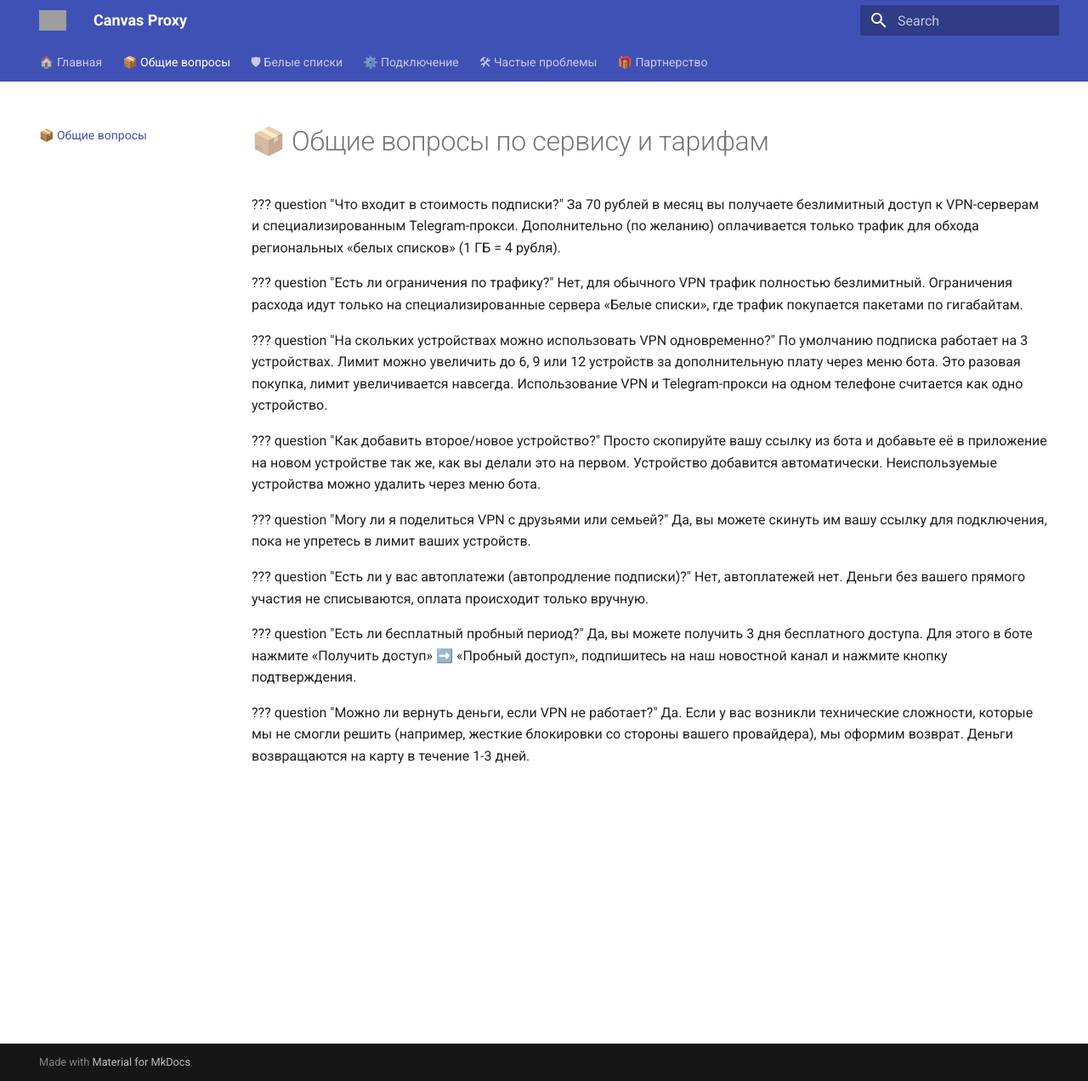
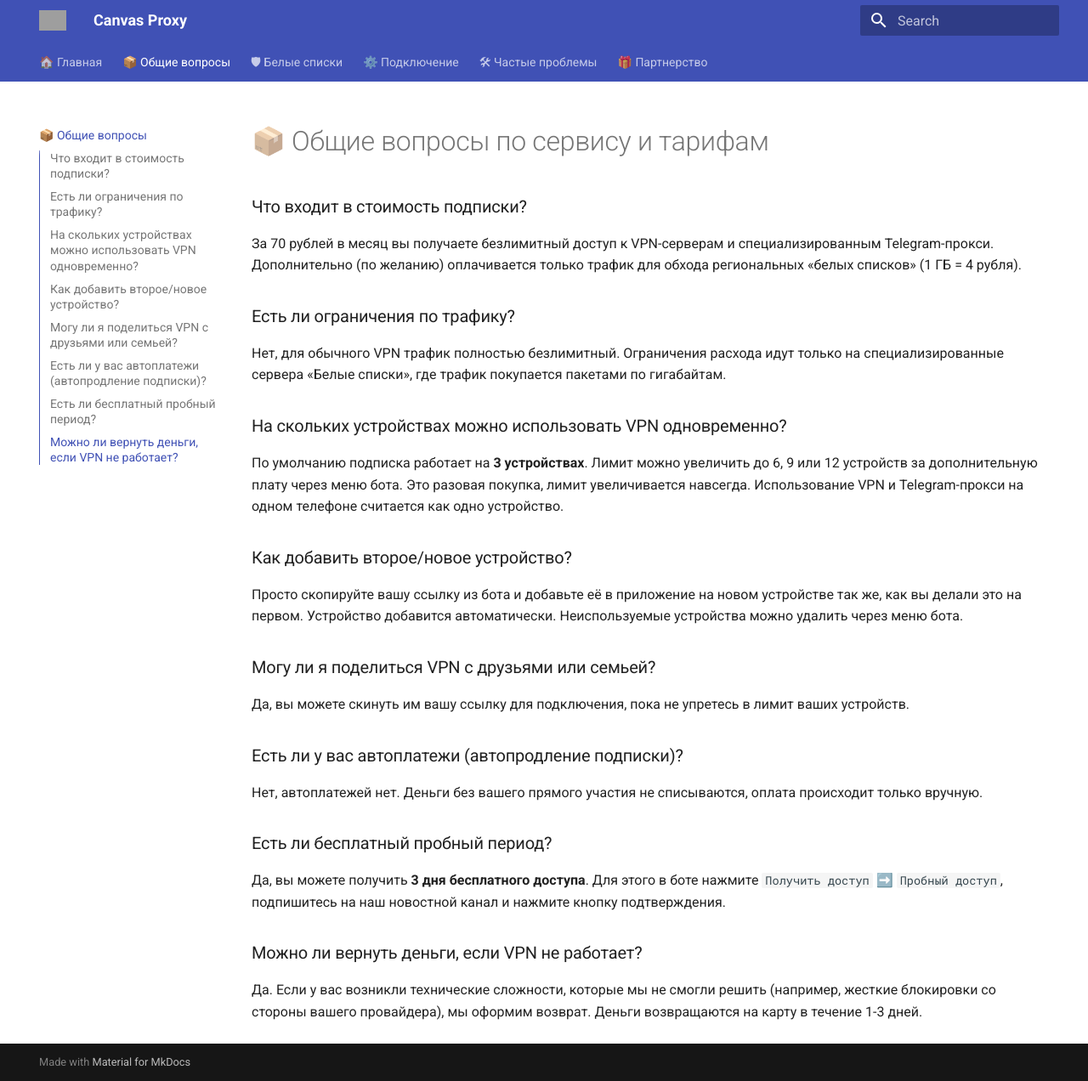
Before and after one commit to CanvasProxy/wiki, an MkDocs documentation site: the page built from docs/general.md, in a window 1280 px wide and 1272 px high. Shown: the whole window at 85% size. Built offline with MkDocs 1.6.1 and Material for MkDocs 9.7.7, drawn with Linux system fonts in a browser that asks for light colours; grey boxes are pictures that could not be loaded.

Commit message:
Update general.md

```diff
--- a/docs/general.md
+++ b/docs/general.md
@@ -1,25 +1,25 @@
 # 📦 Общие вопросы по сервису и тарифам
 
-??? question "Что входит в стоимость подписки?"
-    За 70 рублей в месяц вы получаете безлимитный доступ к VPN-серверам и специализированным Telegram-прокси. Дополнительно (по желанию) оплачивается только трафик для обхода региональных «белых списков» (1 ГБ = 4 рубля).
+### Что входит в стоимость подписки?
+За 70 рублей в месяц вы получаете безлимитный доступ к VPN-серверам и специализированным Telegram-прокси. Дополнительно (по желанию) оплачивается только трафик для обхода региональных «белых списков» (1 ГБ = 4 рубля).
 
-??? question "Есть ли ограничения по трафику?"
-    Нет, для обычного VPN трафик полностью безлимитный. Ограничения расхода идут только на специализированные сервера «Белые списки», где трафик покупается пакетами по гигабайтам.
+### Есть ли ограничения по трафику?
+Нет, для обычного VPN трафик полностью безлимитный. Ограничения расхода идут только на специализированные сервера «Белые списки», где трафик покупается пакетами по гигабайтам.
 
-??? question "На скольких устройствах можно использовать VPN одновременно?"
-    По умолчанию подписка работает на 3 устройствах. Лимит можно увеличить до 6, 9 или 12 устройств за дополнительную плату через меню бота. Это разовая покупка, лимит увеличивается навсегда. Использование VPN и Telegram-прокси на одном телефоне считается как одно устройство.
+### На скольких устройствах можно использовать VPN одновременно?
+По умолчанию подписка работает на **3 устройствах**. Лимит можно увеличить до 6, 9 или 12 устройств за дополнительную плату через меню бота. Это разовая покупка, лимит увеличивается навсегда. Использование VPN и Telegram-прокси на одном телефоне считается как одно устройство.
 
-??? question "Как добавить второе/новое устройство?"
-    Просто скопируйте вашу ссылку из бота и добавьте её в приложение на новом устройстве так же, как вы делали это на первом. Устройство добавится автоматически. Неиспользуемые устройства можно удалить через меню бота.
+### Как добавить второе/новое устройство?
+Просто скопируйте вашу ссылку из бота и добавьте её в приложение на новом устройстве так же, как вы делали это на первом. Устройство добавится автоматически. Неиспользуемые устройства можно удалить через меню бота.
 
-??? question "Могу ли я поделиться VPN с друзьями или семьей?"
-    Да, вы можете скинуть им вашу ссылку для подключения, пока не упретесь в лимит ваших устройств.
+### Могу ли я поделиться VPN с друзьями или семьей?
+Да, вы можете скинуть им вашу ссылку для подключения, пока не упретесь в лимит ваших устройств.
 
-??? question "Есть ли у вас автоплатежи (автопродление подписки)?"
-    Нет, автоплатежей нет. Деньги без вашего прямого участия не списываются, оплата происходит только вручную.
+### Есть ли у вас автоплатежи (автопродление подписки)?
+Нет, автоплатежей нет. Деньги без вашего прямого участия не списываются, оплата происходит только вручную.
 
-??? question "Есть ли бесплатный пробный период?"
-    Да, вы можете получить 3 дня бесплатного доступа. Для этого в боте нажмите «Получить доступ» ➡️ «Пробный доступ», подпишитесь на наш новостной канал и нажмите кнопку подтверждения.
+### Есть ли бесплатный пробный период?
+Да, вы можете получить **3 дня бесплатного доступа**. Для этого в боте нажмите `Получить доступ` ➡️ `Пробный доступ`, подпишитесь на наш новостной канал и нажмите кнопку подтверждения.
 
-??? question "Можно ли вернуть деньги, если VPN не работает?"
-    Да. Если у вас возникли технические сложности, которые мы не смогли решить (например, жесткие блокировки со стороны вашего провайдера), мы оформим возврат. Деньги возвращаются на карту в течение 1-3 дней.
+### Можно ли вернуть деньги, если VPN не работает?
+Да. Если у вас возникли технические сложности, которые мы не смогли решить (например, жесткие блокировки со стороны вашего провайдера), мы оформим возврат. Деньги возвращаются на карту в течение 1-3 дней.
```
